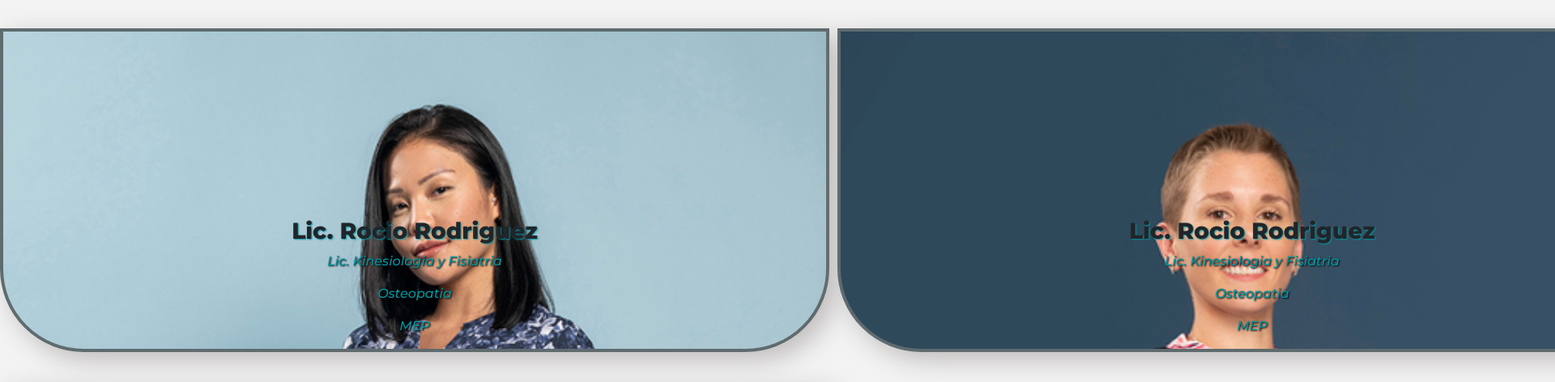
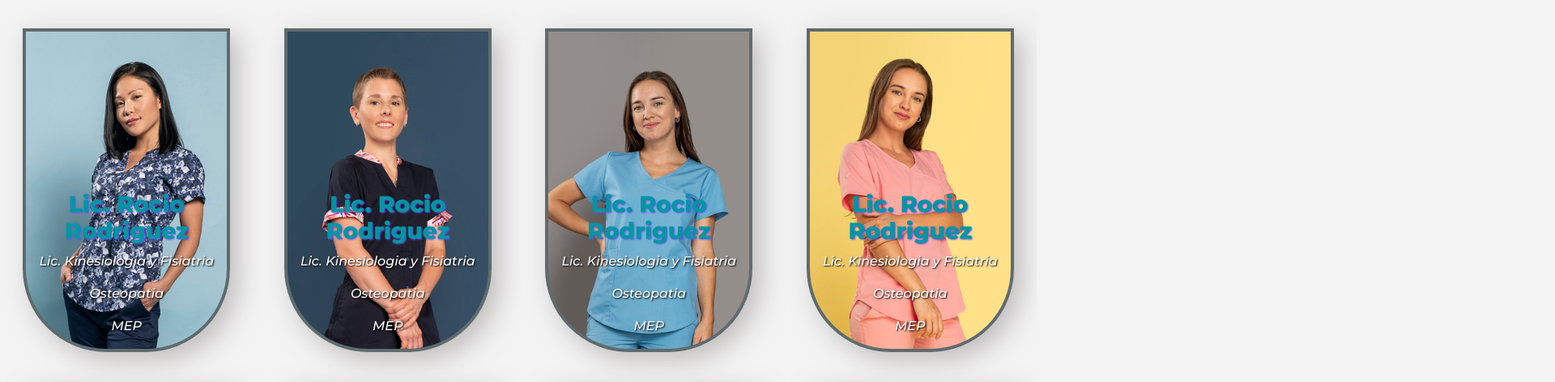
Before and after one commit to NGA90/ProyectoFinal-AcunaNicolas, a plain HTML site: page pages/nuestroequipo.html in a window 1280 px wide. Shown: the part 70-542 px from the top of the page at 81% size, 1920 px wide, since content can reach past the window. Drawn offline with nearby package versions, Linux system fonts and the light colour scheme.

Commit message:
arreglo de error en nuestroequipo

```diff
--- a/scss/sections/_nuestroEquipo.scss
+++ b/scss/sections/_nuestroEquipo.scss
@@ -127,14 +127,15 @@
 
             p{
                 font-weight: 500;
-                color: $color-primario-btn;
+                color: #fff;
                 font-style: italic;
                 text-shadow: 1px 1px 2px #000;
             }
 
             h3{
-                text-shadow: 1px 1px 2px $color-primario-btn;
+                text-shadow: 1px 1px 2px $color-hover-btn;
                 font-weight: 800;
+                color: $color-primario-btn;
             }
     }
     .tarjeta__profesional1:hover , .tarjeta__profesional12:hover, .tarjeta__profesional2:hover, .tarjeta__profesional3:hover, .tarjeta__profesional4:hover,
@@ -175,7 +176,7 @@
                 "tarjeta__profesional11"
                 "tarjeta__profesional12"
                 "tarjeta__profesional12";
-        }
+
 
                 .tarjeta__profesional1 { grid-area: tarjeta__profesional1; }
 
@@ -205,4 +206,5 @@
             .tarjeta__profesional7, .tarjeta__profesional8,.tarjeta__profesional9, .tarjeta__profesional10,.tarjeta__profesional11, .tarjeta__profesional12{
             width: 80vw;
         }
+      }
     }
```
Also changed, not shown: css/main.css.
